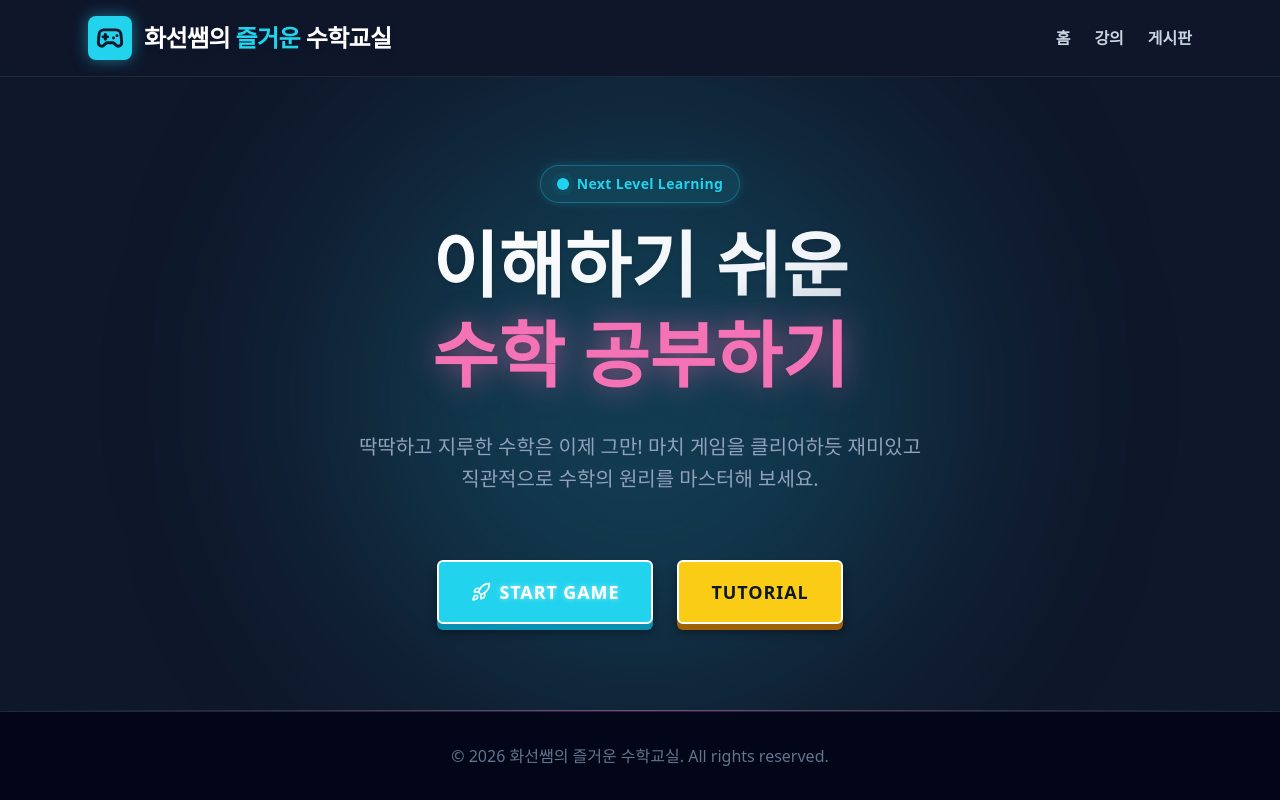
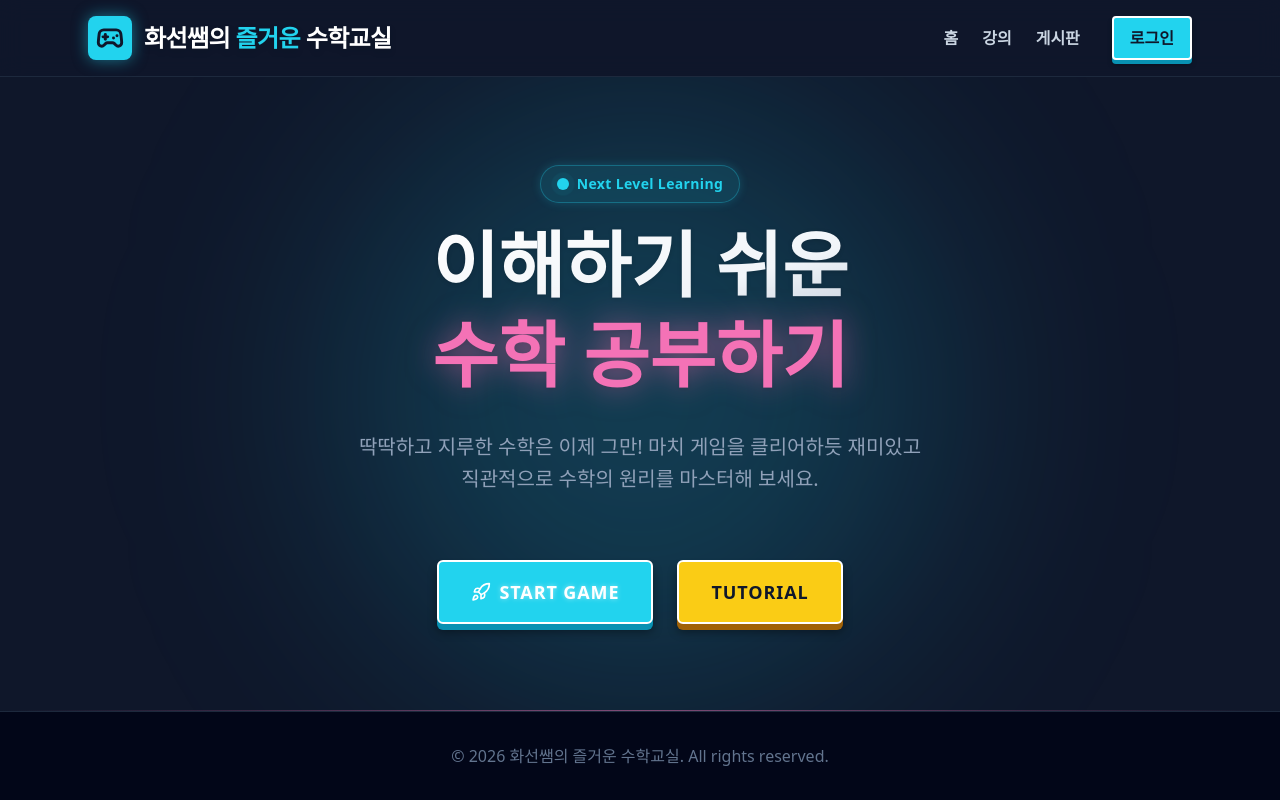
Before and after one commit to ghktjs5932-sketch/New, a Next.js app: page / in a window 1280 px wide. Built offline with nearby package versions, Linux system fonts and the light colour scheme.

Commit message:
feat: add login button to header

```diff
--- a/app/layout.tsx
+++ b/app/layout.tsx
@@ -32,11 +32,16 @@ export default function RootLayout({
                 화선쌤의 <span className="text-neon-cyan">즐거운</span> 수학교실
               </h1>
             </div>
-            <nav className="hidden md:flex gap-6 font-bold text-slate-300">
-              <a href="#" className="hover:text-neon-cyan transition-colors">홈</a>
-              <a href="#" className="hover:text-pixel-pink transition-colors">강의</a>
-              <a href="#" className="hover:text-bright-yellow transition-colors">게시판</a>
-            </nav>
+            <div className="flex items-center gap-4 md:gap-8">
+              <nav className="hidden md:flex gap-6 font-bold text-slate-300">
+                <a href="#" className="hover:text-neon-cyan transition-colors">홈</a>
+                <a href="#" className="hover:text-pixel-pink transition-colors">강의</a>
+                <a href="#" className="hover:text-bright-yellow transition-colors">게시판</a>
+              </nav>
+              <button type="button" className="px-4 py-2 font-bold text-sm md:text-base bg-neon-cyan text-slate-900 rounded border-2 border-white shadow-[0_4px_0_0_#0891b2,0_5px_5px_rgba(0,0,0,0.3)] hover:brightness-110 active:translate-y-1 active:shadow-[0_1px_0_0_#0891b2,0_2px_2px_rgba(0,0,0,0.3)] transition-all">
+                로그인
+              </button>
+            </div>
           </div>
         </header>
 
```
